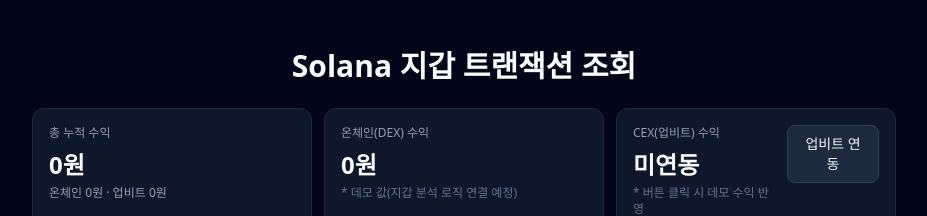
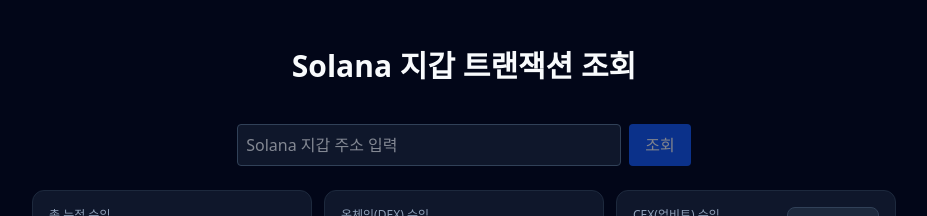
Before and after one commit to sangheun969/solana-tx-viewer-test, a React (Vite) app: page / in a window 1280 px wide. Shown: the top 216 px of the page, without its empty margins (176-1103 px from the left). Built offline with nearby package versions, Linux system fonts and the light colour scheme; no server answers.

Commit message:
fix:page

```diff
--- a/src/api/solscan.ts
+++ b/src/api/solscan.ts
@@ -36,7 +36,7 @@
       return [];
     }
     return data.map((tx: any) => ({
-      txHash: tx.signature, // 트랜잭션 서명
+      txHash: tx.signature,
       blockTime: tx.timestamp ?? null,
       fee: tx.fee,
       status: tx.transactionError ? "Failed" : "Success",
--- a/src/page/AddressSearchPage.tsx
+++ b/src/page/AddressSearchPage.tsx
@@ -12,7 +12,7 @@
   const [upbitProfit, setUpbitProfit] = useState<number>(0);
 
   const onchainProfit = useMemo(() => {
-    return queryAddress ? 12_340_000 : 0;
+    return queryAddress ? 1_234_000 : 0;
   }, [queryAddress]);
 
   const totalProfit = onchainProfit + upbitProfit;
@@ -40,7 +40,7 @@
 
     setTimeout(() => {
       setUpbitConnected(true);
-      setUpbitProfit(25_000_000);
+      setUpbitProfit(2_500_000);
       setConnecting(false);
     }, 900);
   };
@@ -64,6 +64,22 @@
       <h1 className="text-2xl md:text-3xl font-semibold">
         Solana 지갑 트랜잭션 조회
       </h1>
+
+      <div className="flex gap-2 mt-4">
+        <input
+          className="border border-slate-700 bg-slate-900 text-slate-50 p-2 rounded w-58 md:w-96 outline-none focus:ring-2 focus:ring-blue-500"
+          placeholder="Solana 지갑 주소 입력"
+          value={address}
+          onChange={(e) => setAddress(e.target.value)}
+        />
+        <button
+          onClick={handleSearch}
+          className="bg-blue-600 text-white px-4 py-2 rounded hover:bg-blue-700 disabled:opacity-50"
+          disabled={!address.trim()}
+        >
+          조회
+        </button>
+      </div>
 
       <div className="w-full max-w-4xl px-4">
         <div className="grid grid-cols-1 md:grid-cols-3 gap-3">
@@ -121,7 +137,7 @@
           </div>
         </div>
       </div>
-
+      {/*
       <div className="flex gap-2 mt-2">
         <input
           className="border border-slate-700 bg-slate-900 text-slate-50 p-2 rounded w-58 md:w-96 outline-none focus:ring-2 focus:ring-blue-500"
@@ -136,7 +152,7 @@
         >
           조회
         </button>
-      </div>
+      </div> */}
 
       {queryAddress && (
         <div className="text-sm text-slate-300 ">
```
